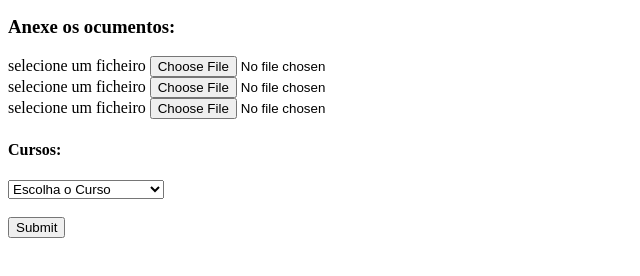
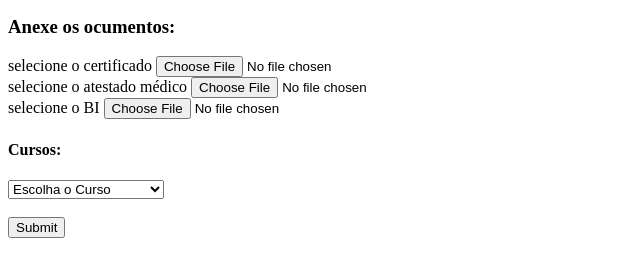
Before and after one commit to timoteo08/trabalho1, a plain HTML site: page inscrição.html in a window 1280 px wide. Shown: the part 172-448 px from the top of the page, without its empty margins (0-640 px from the left). Drawn offline with Linux system fonts and the light colour scheme.

Commit message:
inscrição.html

```diff
--- a/inscrição.html
+++ b/inscrição.html
@@ -21,13 +21,13 @@
         <input type="tel" name="nome" placeholder="Seu número"required><br>
 
         <h3> Anexe os ocumentos:</h3>
-        <label for="ficheiros">selecione  um ficheiro</label>
+        <label for="ficheiros">selecione o certificado</label>
         <input type="file" name="ficheiro" name> <br>
 
-        <label for="ficheiros">selecione  um ficheiro</label>
+        <label for="ficheiros">selecione  o atestado médico</label>
         <input type="file" name="ficheiro" name> <br>
 
-        <label for="ficheiros">selecione  um ficheiro</label>
+        <label for="ficheiros">selecione  o BI</label>
         <input type="file" name="ficheiro" name><br>
 
         <h4>Cursos:</h4>
```
